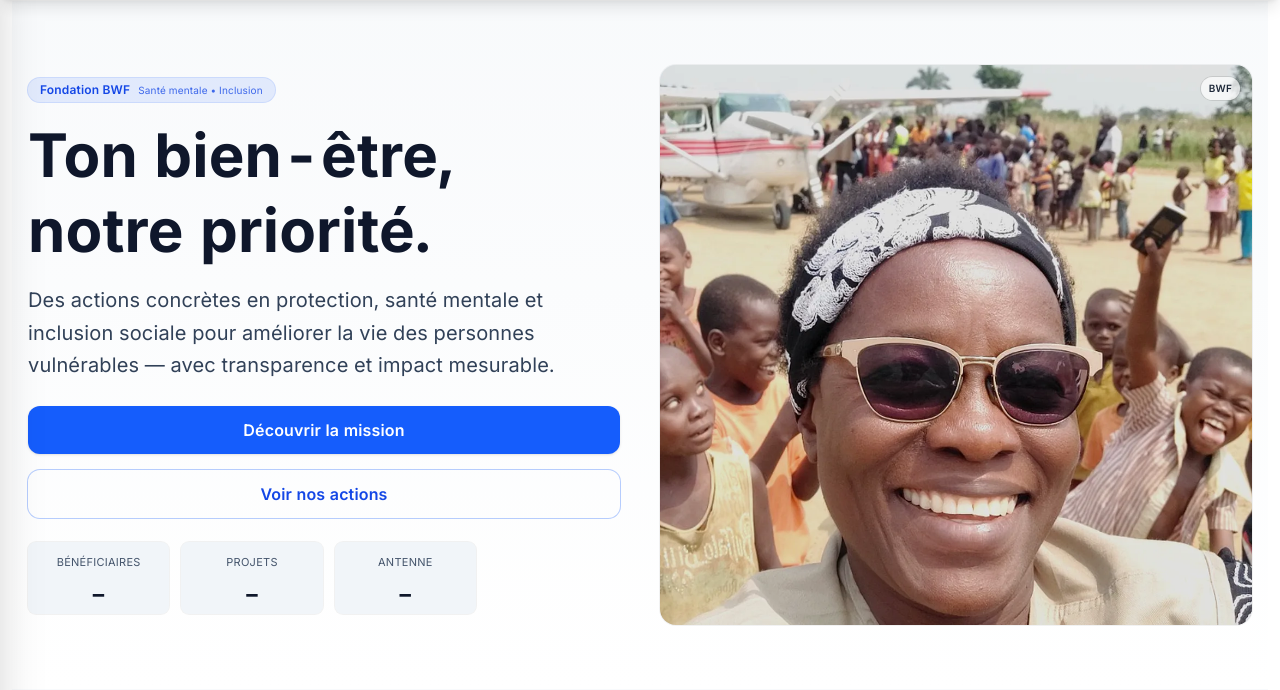
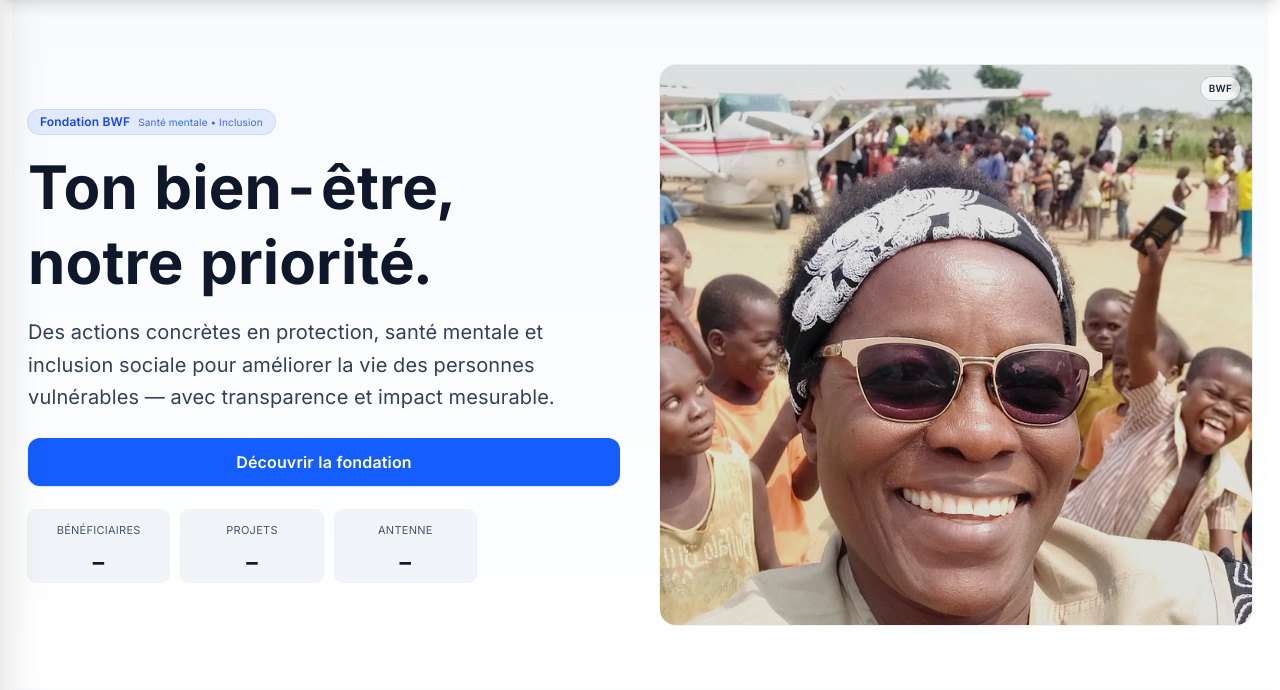
Before and after one commit to Wonders243/WBF, a Django app: page / in a window 1280 px wide. Shown: the part 64-754 px from the top of the page. Run offline with Django 5.2, Linux system fonts and the light colour scheme; data that the repository does not hold is empty; style sheets or scripts are compiled from the project's sources; some libraries are stand-ins or nearby versions.

Commit message:
correction

```diff
--- a/core/templates/core/accueil.html
+++ b/core/templates/core/accueil.html
@@ -51,12 +51,9 @@
           <div class="mt-6 flex flex-col xs:flex-row gap-2.5 sm:gap-4 xs:items-center">
             <a href="{% url 'core:nous' %}"
                class="inline-flex items-center justify-center gap-2 rounded-xl bg-blue-600 text-white font-semibold px-4 py-2 sm:px-6 sm:py-3 shadow hover:bg-blue-700 focus-visible:outline-none focus-visible:ring-2 focus-visible:ring-blue-600/60">
-              Découvrir la mission
+              Découvrir la fondation
             </a>
-            <a href="#actions"
-               class="inline-flex items-center justify-center gap-2 rounded-xl px-4 py-2 sm:px-6 sm:py-3 font-semibold text-blue-700 dark:text-blue-300 ring-1 ring-blue-600/30 dark:ring-blue-300/30 hover:bg-blue-50/60 dark:hover:bg-white/5">
-              Voir nos actions
-            </a>
+
           </div>
 
           {# mini stats (sobres) #}
```
